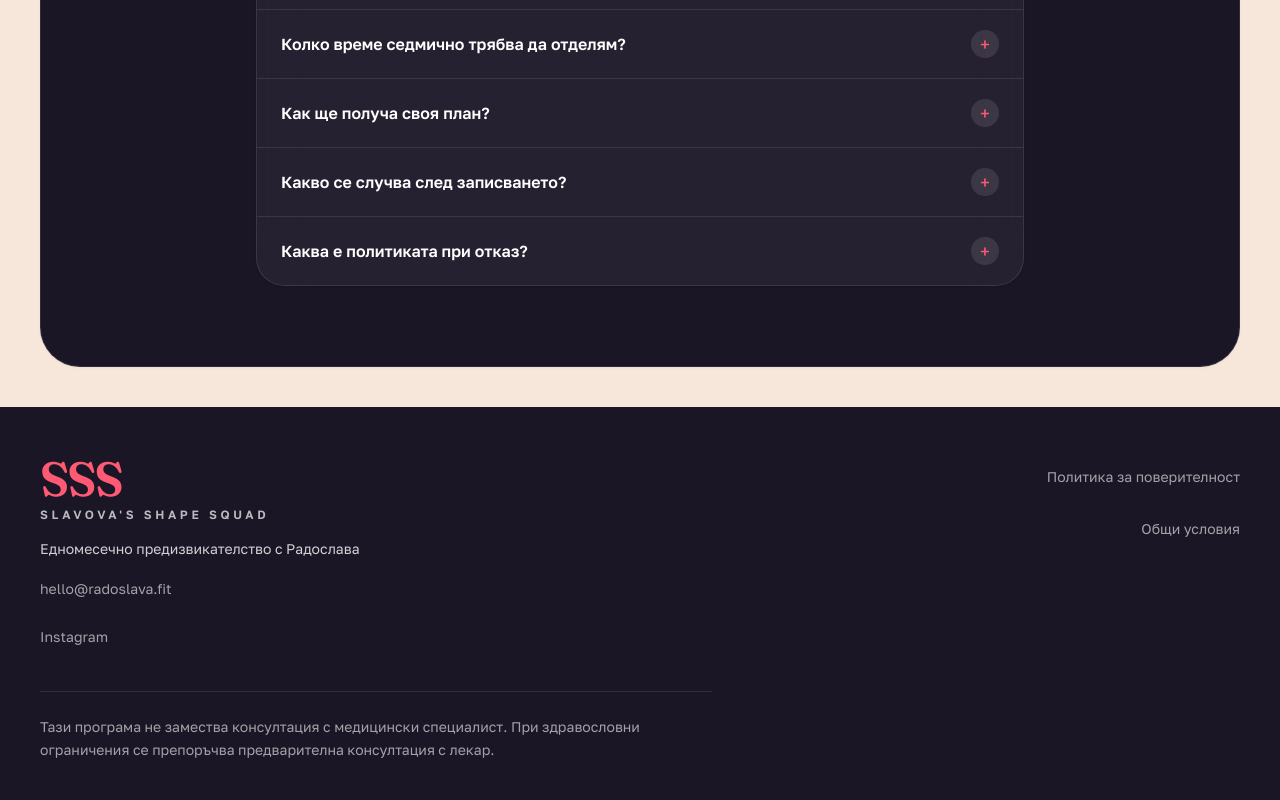
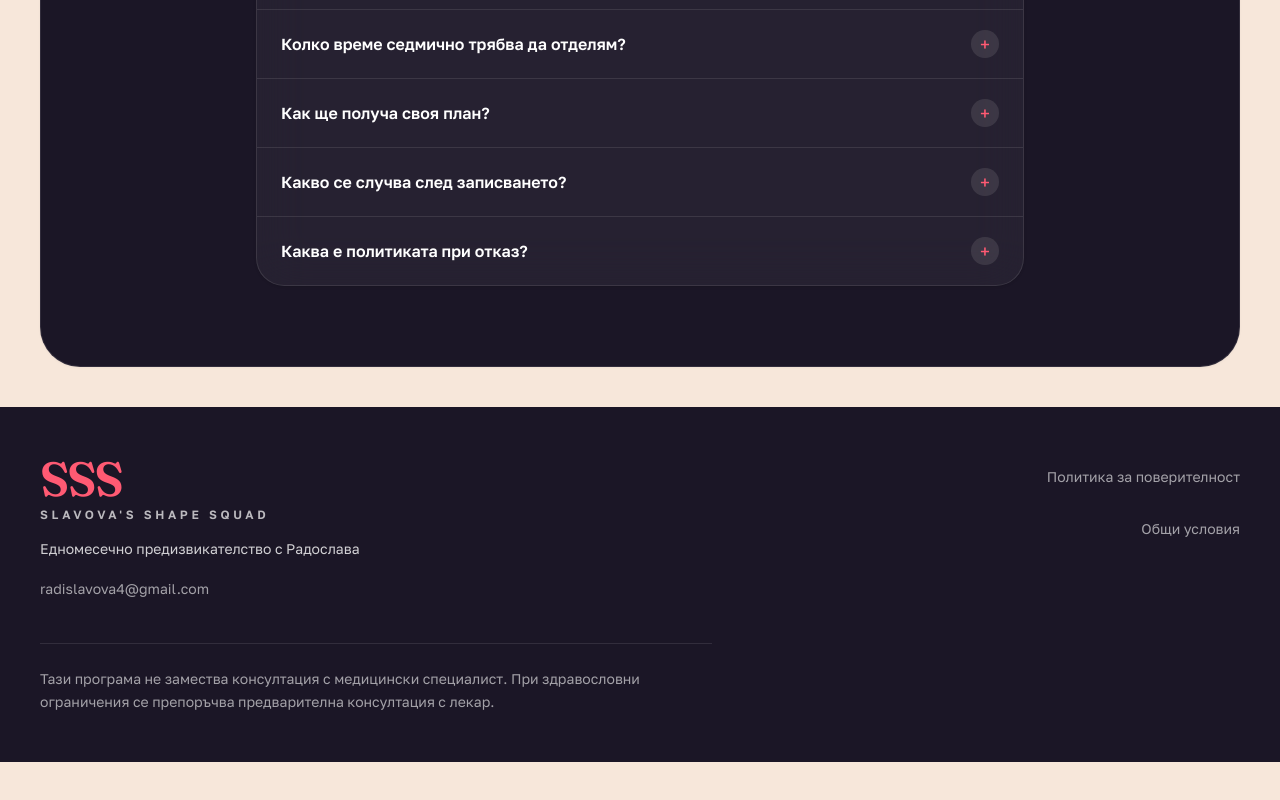
Before and after one commit to martiing/radoslava-app, a Next.js app: page / in a window 1280 px wide. Shown: the part 5037-5837 px from the top of the page. After the commit the page ends 5799 px from the top, so only its background shows below. Built offline with nearby package versions, Linux system fonts and the light colour scheme; no server answers; a web font is replaced by a local one.

Commit message:
fix(contact): use working email and hide broken Instagram link

```diff
--- a/components/layout/Footer.tsx
+++ b/components/layout/Footer.tsx
@@ -17,6 +17,7 @@ export function Footer() {
                 {footer.contactEmail}
               </a>
             </p>
+            {footer.instagramUrl && (
               <p className="mt-1">
                 <a
                   href={footer.instagramUrl}
@@ -27,6 +28,7 @@ export function Footer() {
                   Instagram
                 </a>
               </p>
+            )}
           </div>
           <nav aria-label="Правна информация" className="flex flex-col gap-2 sm:items-end">
             <a href={footer.privacyPolicyHref} className="inline-flex min-h-11 items-center transition-colors hover:text-accent-bright">
--- a/content/site-config.ts
+++ b/content/site-config.ts
@@ -259,8 +259,9 @@ export const siteConfig = {
   },
   footer: {
     projectName: "Едномесечно предизвикателство с Радослава",
-    contactEmail: "hello@radoslava.fit",
-    instagramUrl: "https://instagram.com/radoslava.fit",
+    contactEmail: "radislavova4@gmail.com",
+    // Keep the link hidden until Radoslava's exact public profile is confirmed.
+    instagramUrl: null,
     privacyPolicyHref: "/politika-za-poveritelnost",
     privacyPolicyVersion: "2026-07-27",
     termsHref: "/obshti-usloviya",
--- a/lib/resend/client.ts
+++ b/lib/resend/client.ts
@@ -27,4 +27,5 @@ if (EMAIL_FROM.includes("@resend.dev")) {
 }
 
 /** Inbox that receives new-lead notifications. */
-export const ADMIN_NOTIFICATION_EMAIL = process.env.RESEND_ADMIN_EMAIL || "hello@radoslava.fit";
+export const ADMIN_NOTIFICATION_EMAIL =
+  process.env.RESEND_ADMIN_EMAIL || "radislavova4@gmail.com";
--- a/types/content.ts
+++ b/types/content.ts
@@ -164,7 +164,7 @@ export interface SiteConfig {
   footer: {
     projectName: string;
     contactEmail: string;
-    instagramUrl: string;
+    instagramUrl: string | null;
     privacyPolicyHref: string;
     termsHref: string;
     medicalDisclaimer: string;
```
Also changed, not shown: 1 other file (tests, documents, lock files or other folders). Lines whose indentation alone changed are shown as unchanged.
